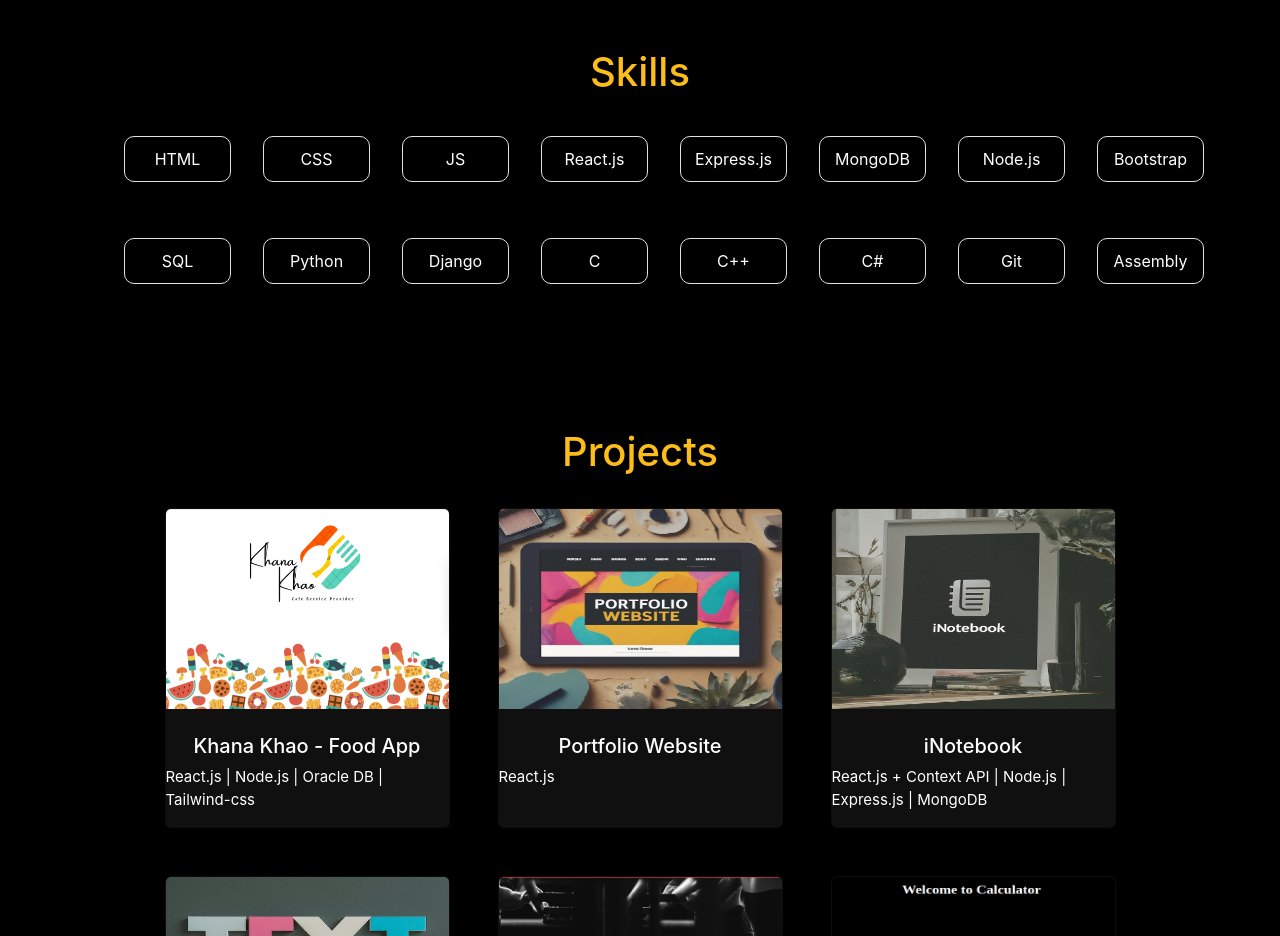
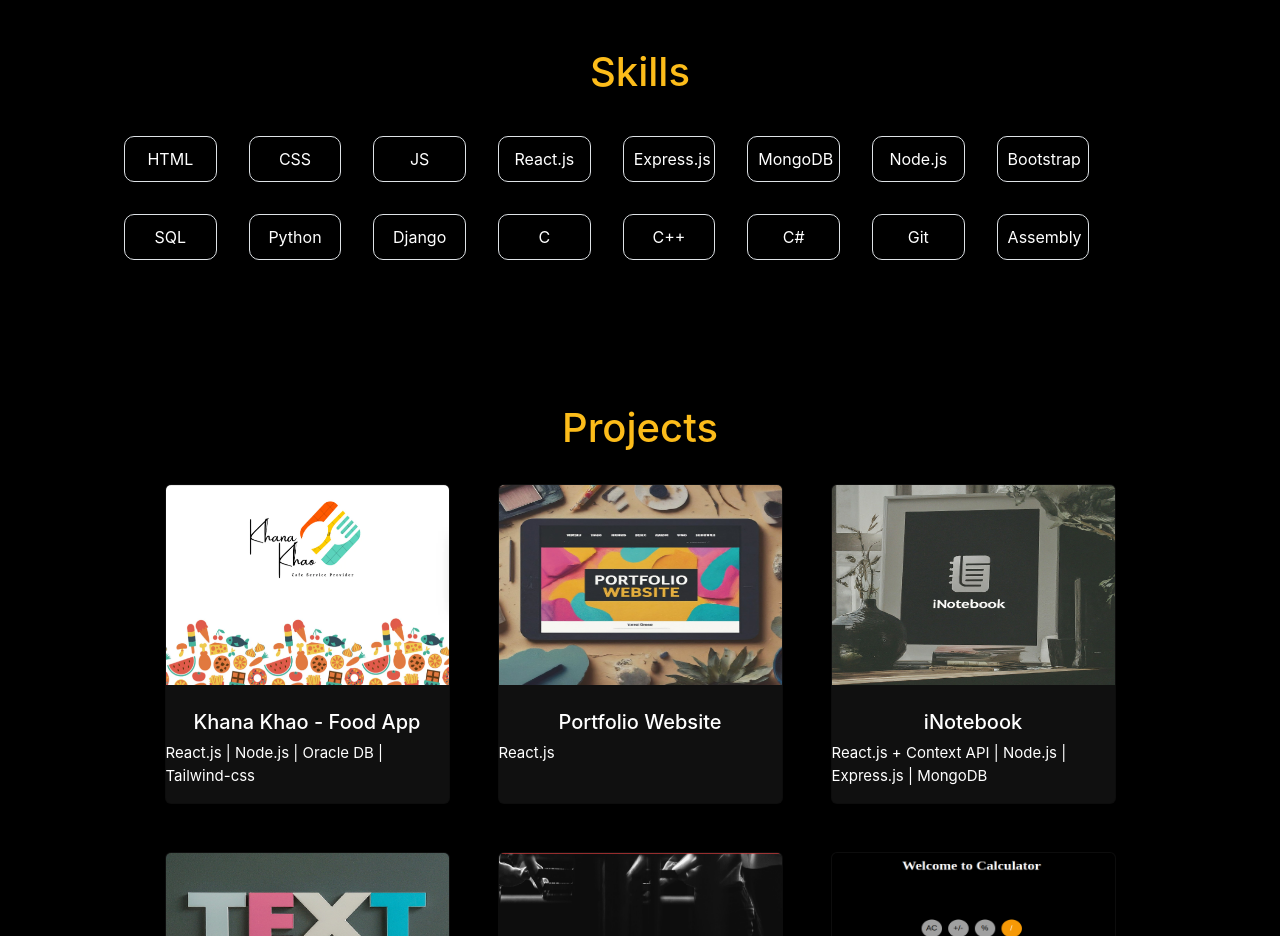
Before and after one commit to MAsad2723/portfoliowebsite, a React (Create React App) app: page / in a window 1280 px wide. Shown: the part 920-1856 px from the top of the page. Built offline with nearby package versions, Linux system fonts and the light colour scheme.

Commit message:
adjusted skillsSection

```diff
--- a/src/components/Skills.js
+++ b/src/components/Skills.js
@@ -14,7 +14,7 @@
                             return <SkillsBox skill={skill} />
                         })}
                     </div>
-                    <div className="row my-4">
+                    <div className="row">
                         {skills2.map((skill) => {
                             return <SkillsBox skill={skill} />
                         })}
--- a/src/components/SkillsBox.js
+++ b/src/components/SkillsBox.js
@@ -2,7 +2,7 @@
 
 function SkillsBox(prop) {
     return (
-        <div className='container col m-3 border skillbox' style={{ padding: '10px', borderRadius: '10px' }}>
+        <div className='container col-lg-1 col-md-2 col-sm-2 col-3 m-3 border skillbox' style={{ padding: '10px', borderRadius: '10px' }}>
             {prop.skill}
         </div>
     )
```
